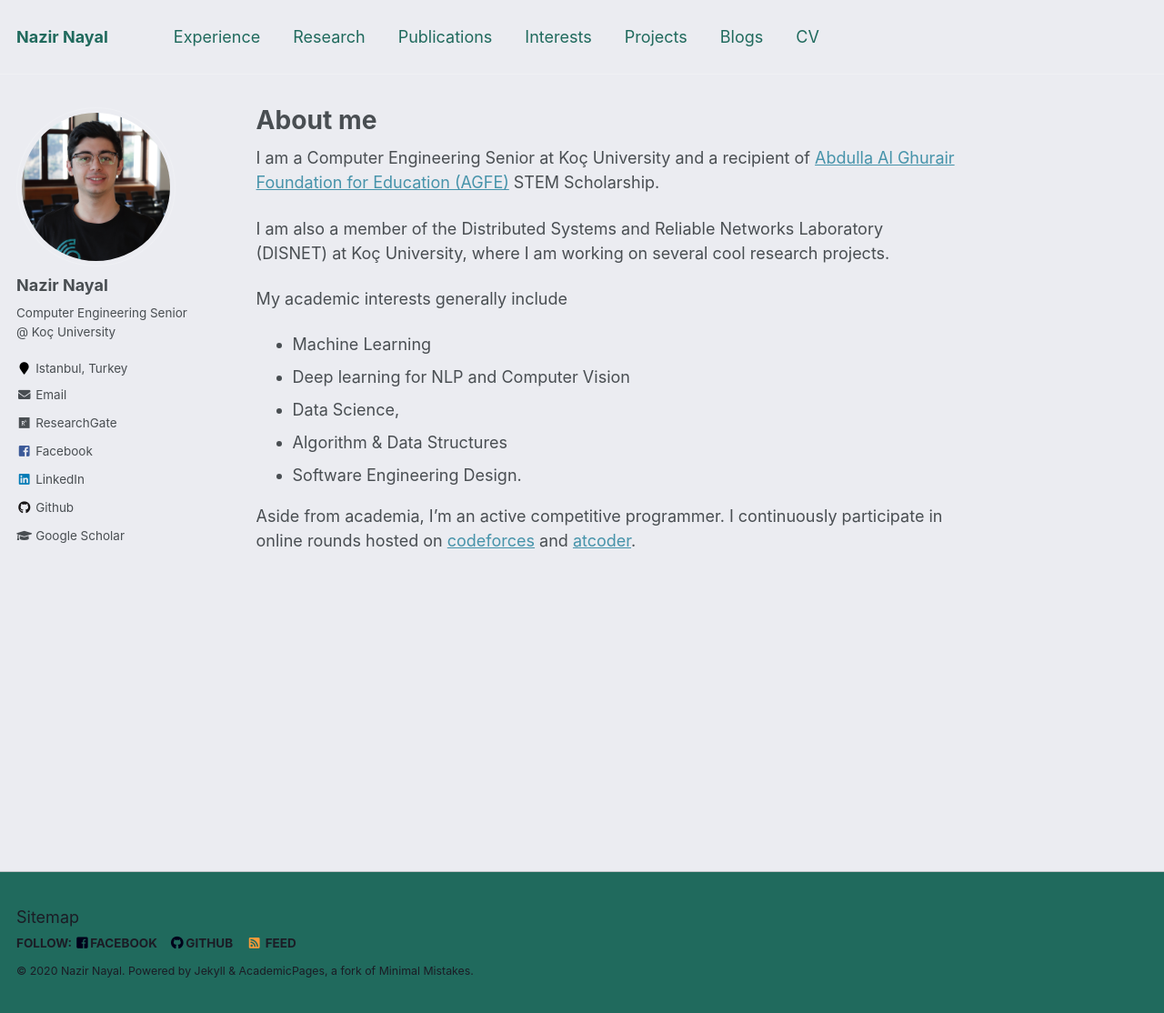
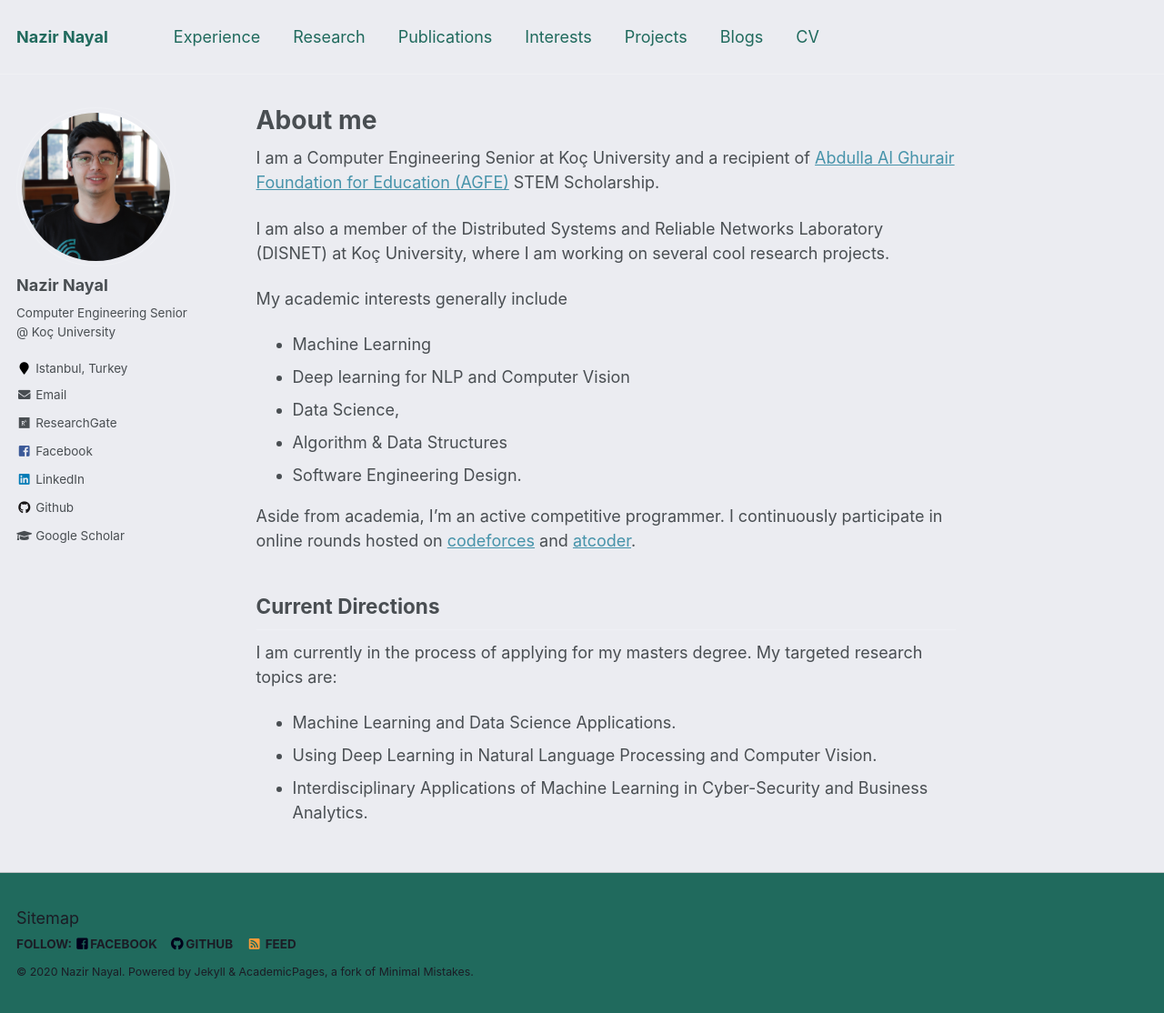
Before and after one commit to NazirNayal8/nazirnayal.github.io, a Jekyll site: the page built from _pages/about.md, in a window 1280 px wide and 1114 px high. Shown: the whole window at 91% size. Built offline with Jekyll 4.4.1, drawn with Linux system fonts in a browser that asks for light colours.

Commit message:
update main page

```diff
--- a/_pages/about.md
+++ b/_pages/about.md
@@ -23,3 +23,11 @@
 
 Aside from academia, I'm an active competitive programmer. I continuously participate in
 online rounds hosted on [codeforces](https://codeforces.com/) and [atcoder](https://atcoder.jp/home).
+
+## Current Directions
+
+I am currently in the process of applying for my masters degree. My targeted research topics are:
+
+* Machine Learning and Data Science Applications.
+* Using Deep Learning in Natural Language Processing and Computer Vision.
+* Interdisciplinary Applications of Machine Learning in Cyber-Security and Business Analytics.
```
